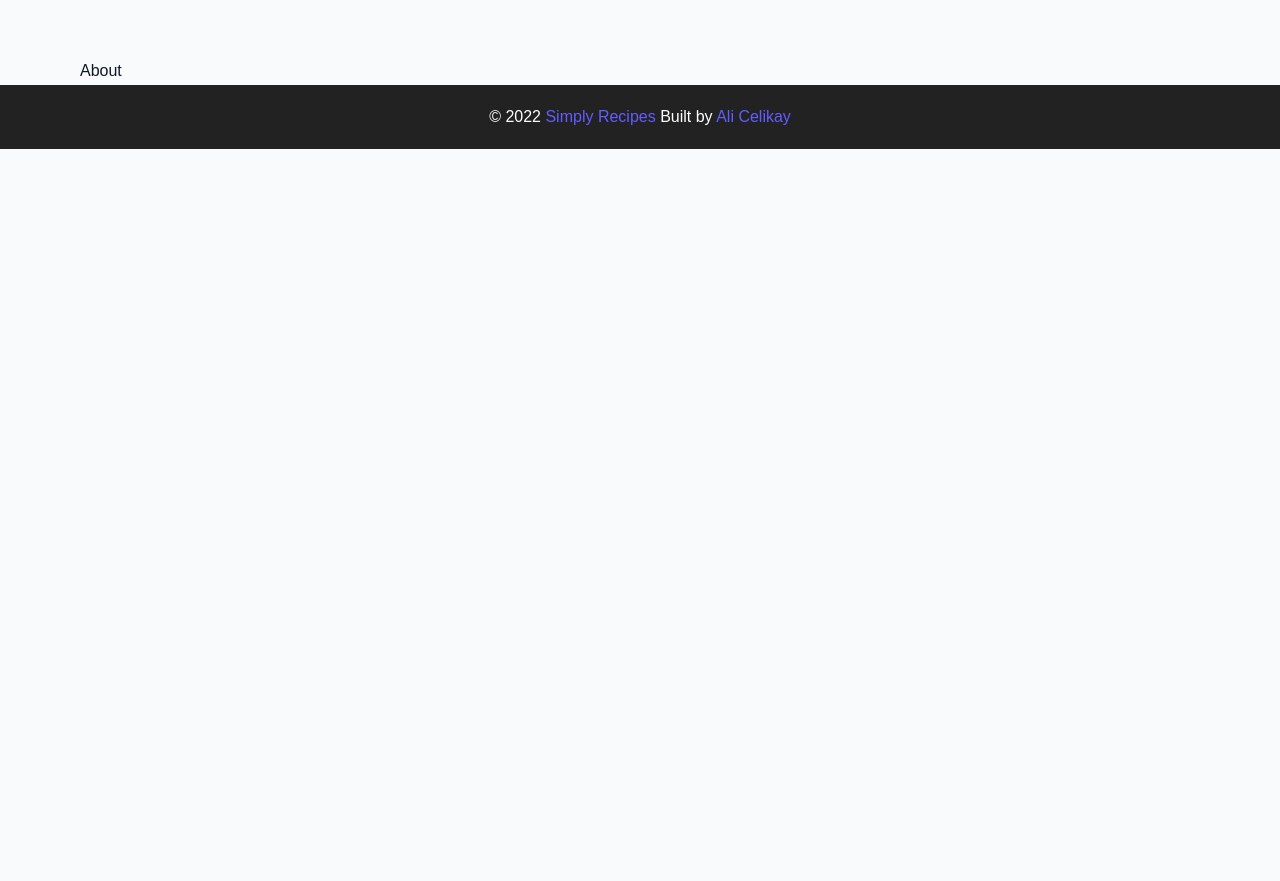
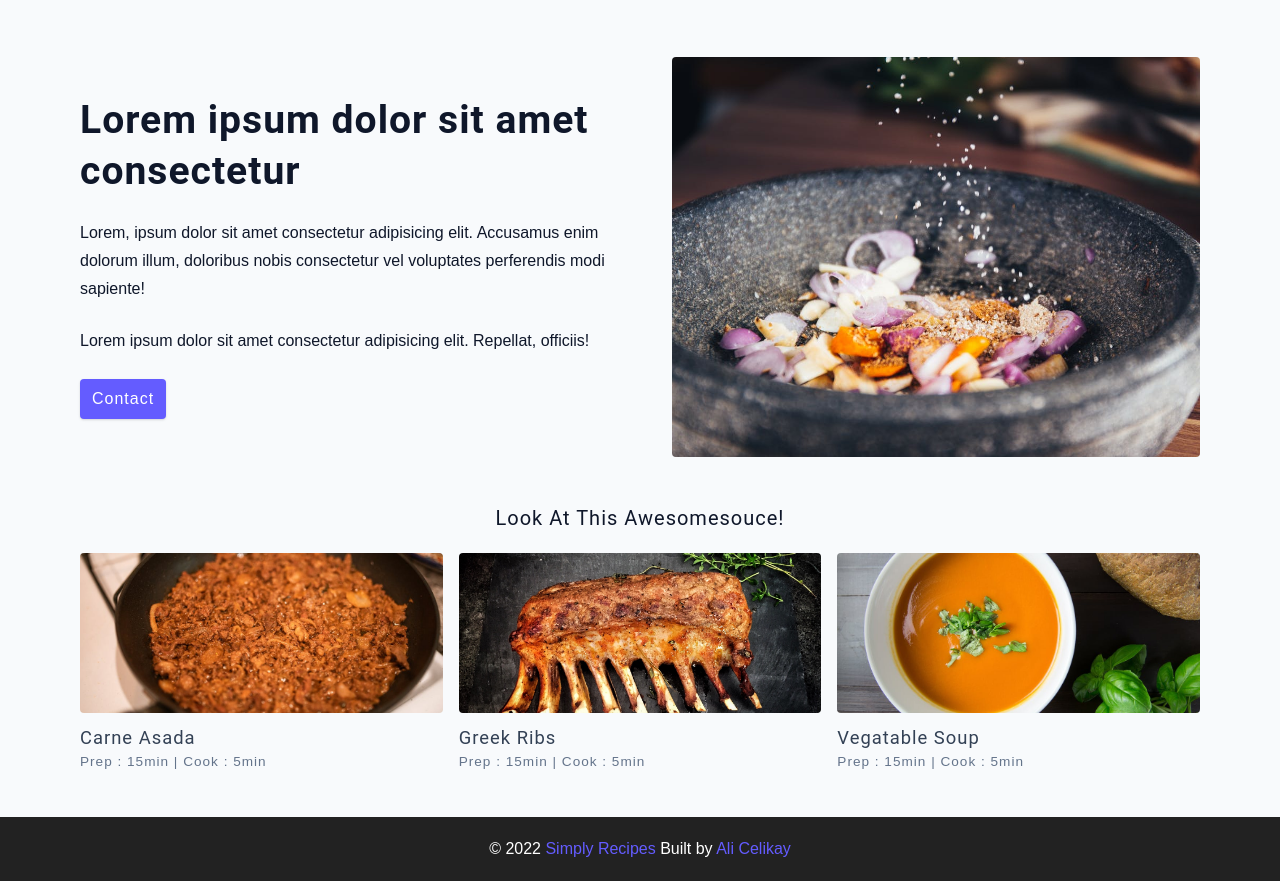
Before and after one commit to AliCelikay/html-css-recipes, a plain HTML site: page develop/about.html in a window 1280 px wide. Shown: the part 71-952 px from the top of the page. Before the commit the page ends 800 px from the top, so only its background shows below. Drawn offline with Linux system fonts and the light colour scheme.

Commit message:
about page completed

```diff
--- a/develop/about.html
+++ b/develop/about.html
@@ -44,7 +44,51 @@
   <!-- end of nav -->
   <!-- main -->
   <main class="page">
-    About
+    <section class="about-page">
+      <article>
+        <h2>Lorem ipsum dolor sit amet consectetur</h2>
+        <p>Lorem, ipsum dolor sit amet consectetur adipisicing elit. Accusamus enim dolorum illum, doloribus nobis consectetur vel voluptates perferendis modi sapiente!</p>
+        <p>Lorem ipsum dolor sit amet consectetur adipisicing elit. Repellat, officiis!</p>
+        <a href="contact.html" class="btn">contact</a>
+      </article>
+      <img src="./assets/about.jpeg" alt="pouring salt" class="img about-img">
+    </section>
+    <section class="featured-recipes">
+      <h5 class="featured-title">Look at this awesomesouce!</h5>
+      <!-- recipes-list -->
+      <div class="recipes-list">
+        <!--1 single recipe -->
+        <a href="single-recipe.html" class="recipe">
+          <img src="./assets/recipes/recipe-1.jpeg"
+          alt="food"
+          class="img recipe-img"/>
+          <h5>carne asada</h5>
+          <p>Prep : 15min | Cook : 5min</p>
+        </a>
+        <!-- end of single recipe -->
+
+        <!--2 single recipe -->
+        <a href="single-recipe.html" class="recipe">
+          <img src="./assets/recipes/recipe-2.jpeg"
+          alt="food"
+          class="img recipe-img"/>
+          <h5>Greek Ribs</h5>
+          <p>Prep : 15min | Cook : 5min</p>
+        </a>
+        <!-- end of single recipe -->
+
+        <!--3 single recipe -->
+        <a href="single-recipe.html" class="recipe">
+          <img src="./assets/recipes/recipe-3.jpeg"
+          alt="food"
+          class="img recipe-img"/>
+          <h5>Vegatable Soup</h5>
+          <p>Prep : 15min | Cook : 5min</p>
+        </a>
+        <!-- end of single recipe -->
+      </div>
+      <!-- end of recipes-list -->
+    </section>
   </main>
   <!-- end of main -->
   <!-- footer -->
--- a/develop/css/main.css
+++ b/develop/css/main.css
@@ -585,14 +585,47 @@ Error
   font-size: 9rem;
 }
 
+/*
+===============
+About
+===============
+*/
+.about-page h2{
+  text-transform: none;
+  font-weight: bold;
+}
+
+.about-page{
+  display: grid;
+  /*   row   col */
+  gap: 2rem 4rem;
+  padding-bottom: 3rem;
+}
+
+.about-img{
+  border-radius: var(--borderRadius);
+  height: 300px;
+}
+
+@media screen and (min-width:992px) {
+  .about-page{
+    /*                    two col layout */
+    grid-template-columns: 1fr 1fr;
+    grid-template-rows: 400px;
+    align-items: center;
+  }
+
+  .about-img{
+    height: 100%;
+  }
+}
+
+.featured-title{
+  text-align: center;
+}
 
 /*
 ===============
 
 ===============
 */
-/*
-===============
-
-===============
-*/
```
